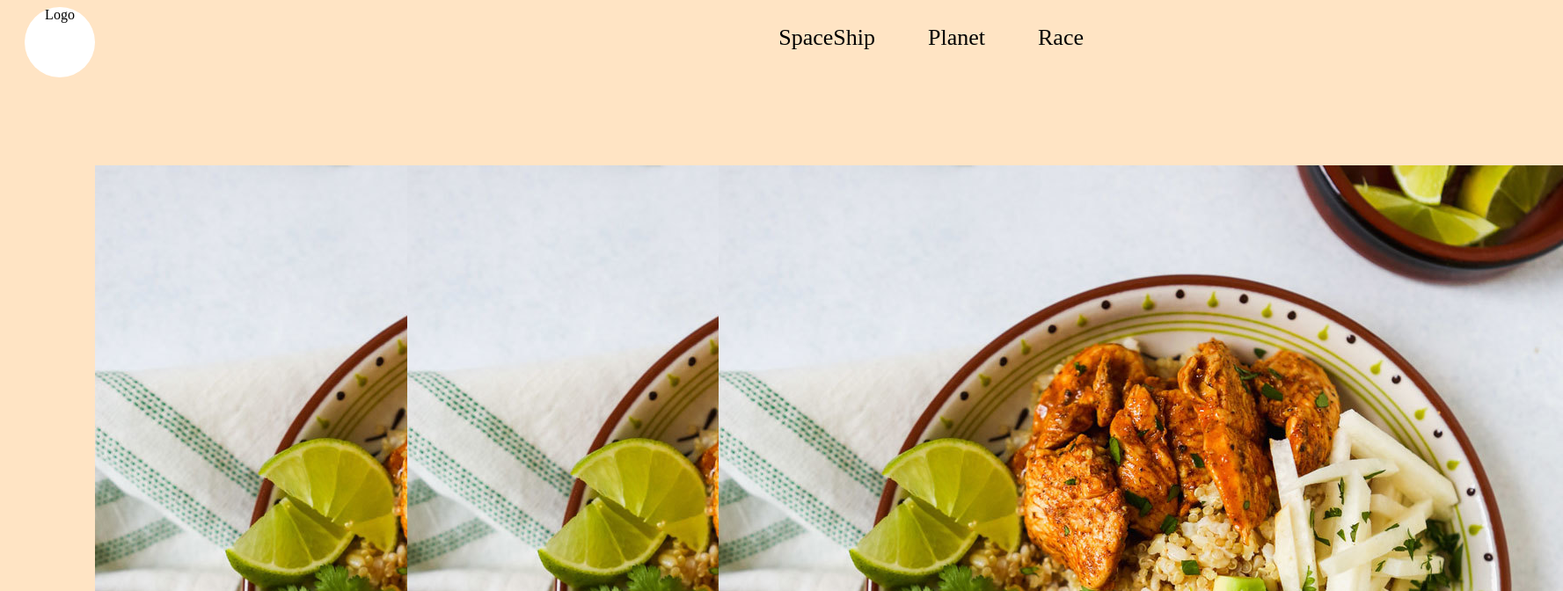
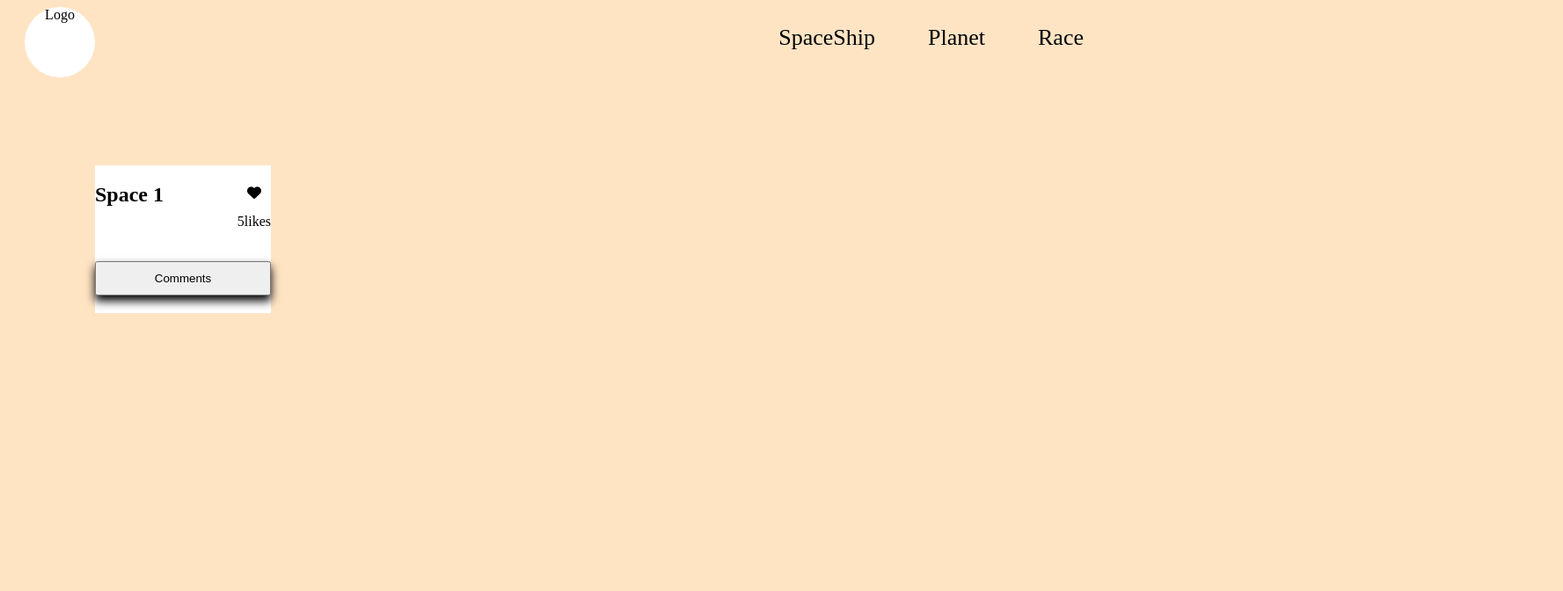
Before and after one commit to freddykaberuka/food-recipes, a website built with webpack: page src/index.html in a window 1280 px wide. Shown: the top 672 px of the page at 88% size, 1777 px wide, since content can reach past the window. Built offline with nearby package versions, Linux system fonts and the light colour scheme; no server answers; a web font is replaced by a local one.

Commit message:
Add class and id.

```diff
--- a/src/index.html
+++ b/src/index.html
@@ -17,7 +17,21 @@
         </div>
     </header>
     <main>
-        <div class="cards">
+
+
+        <div class="cards container">
+            <div id="root" class="card">
+                <!-- <img src="../assets/food.jpeg"/> -->
+                <div class="meal-description">
+                    <div><h2>Space 1</h2></div>
+                    <div class="likes"><i class="fas fa-heart"></i><p>5likes</p></div>
+                </div>
+                <div class="comment">
+                    <button>Comments</button>
+                </div>
+            </div>
+
+<!--
             <div class="card">
                 <img src="../assets/food.jpeg"/>
                 <div class="meal-description">
@@ -28,6 +42,8 @@
                     <button>Comments</button>
                 </div>
             </div>
+
+
             <div class="card">
                 <img src="../assets/food.jpeg"/>
                 <div class="meal-description">
@@ -37,17 +53,7 @@
                 <div class="comment">
                     <button>Comments</button>
                 </div>
-            </div>
-            <div class="card">
-                <img src="../assets/food.jpeg"/>
-                <div class="meal-description">
-                    <div><h2>Space 1</h2></div>
-                    <div class="likes"><i class="fas fa-heart"></i><p>5likes</p></div>
-                </div>
-                <div class="comment">
-                    <button>Comments</button>
-                </div>
-            </div>
+            </div> -->
         </div>
     </main>
     <footer>
--- a/src/style.css
+++ b/src/style.css
@@ -59,3 +59,13 @@ footer{
     height: 2.5rem;
     border-top: 2px solid black;
 }
+
+.container {
+    display: grid;
+    grid-template-columns: 1fr 1fr 1fr;
+}
+
+img {
+    width: 50%;
+
+}
```
